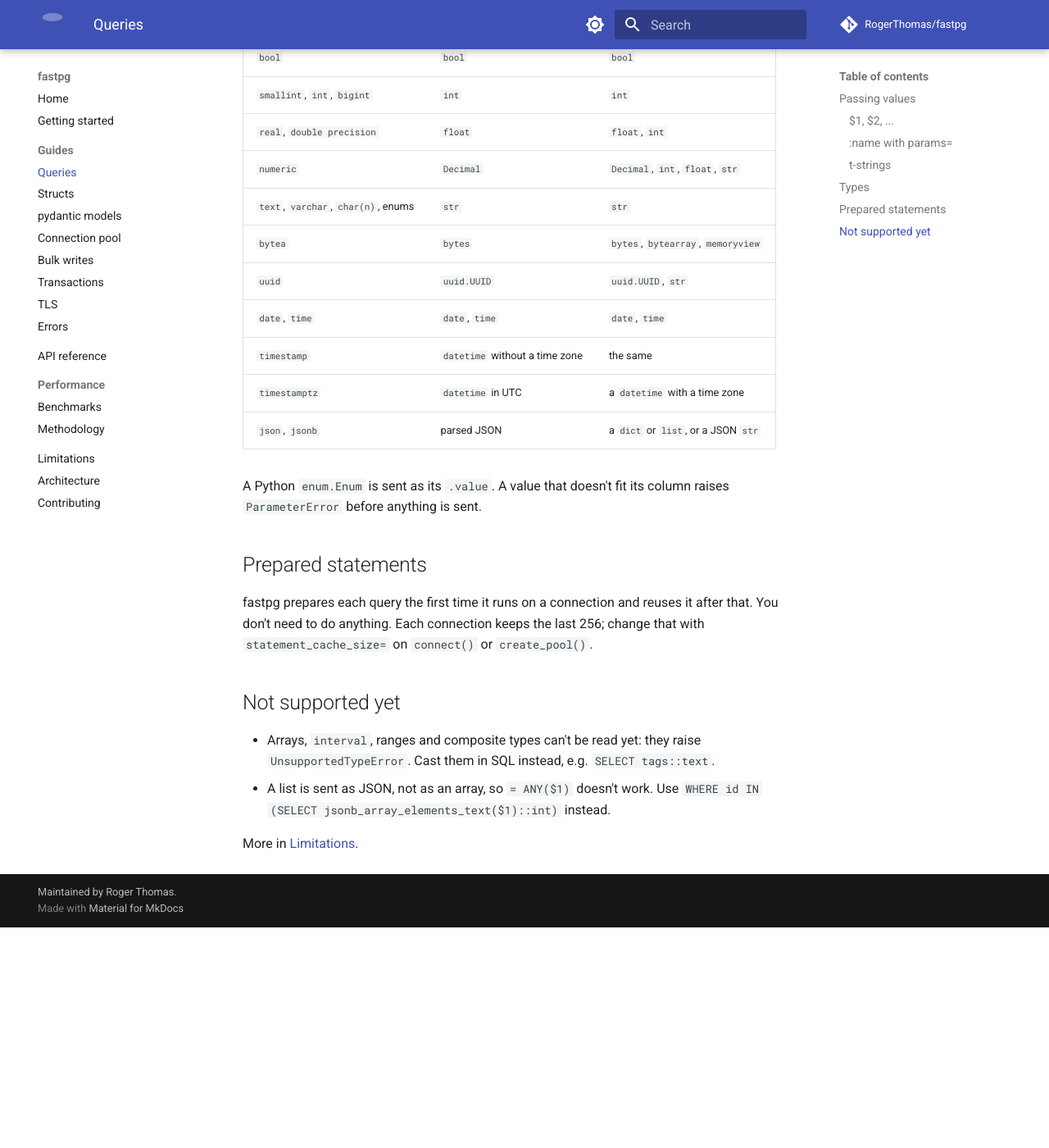
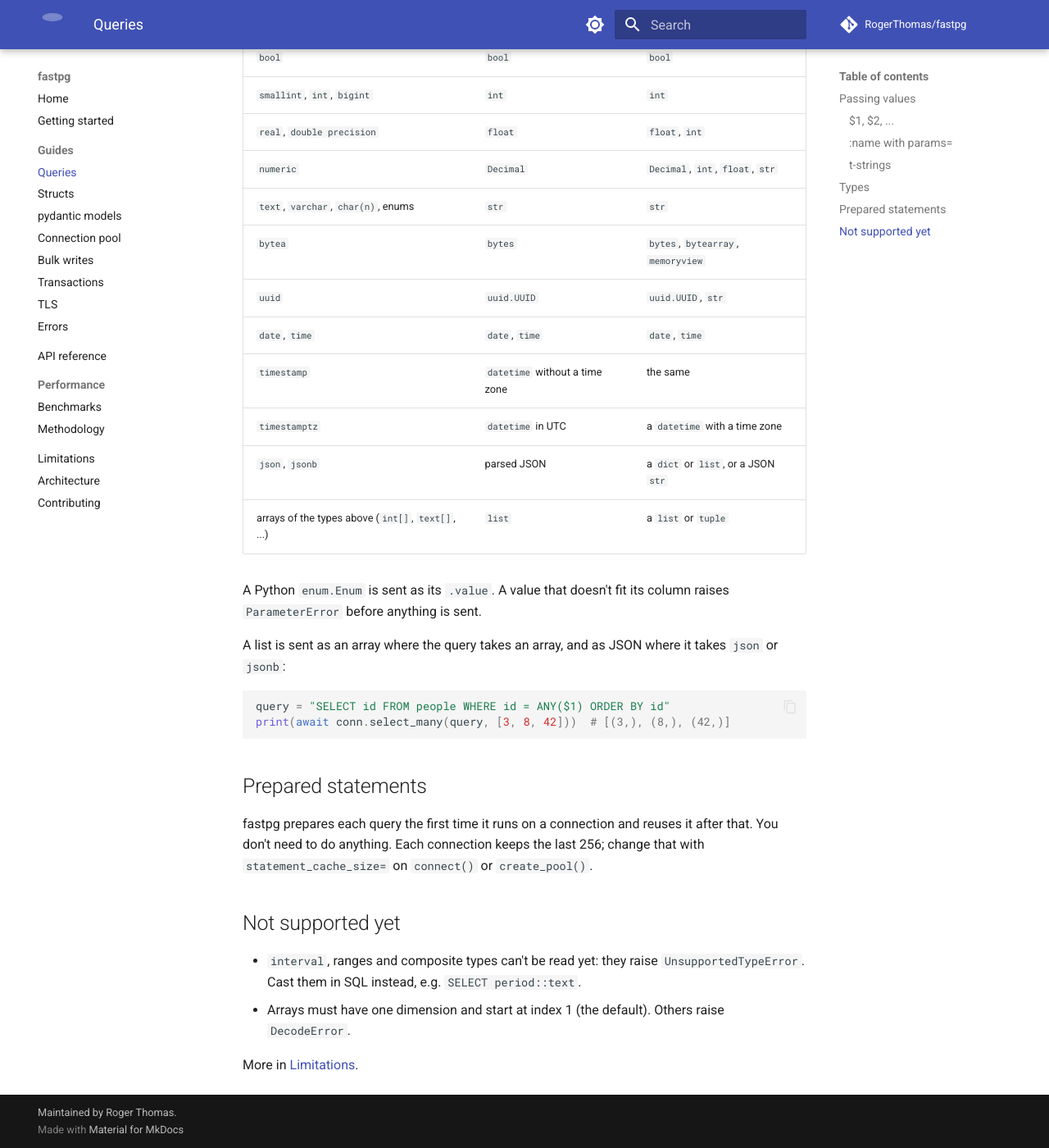
Before and after one commit to RogerThomas/fastpg, an MkDocs documentation site: the page built from docs/guide/queries.md, in a window 1280 px wide and 1400 px high, scrolled down 2126 px. Shown: the whole window at 82% size. Built offline with MkDocs 1.6.1 and Material for MkDocs 9.7.7, drawn with Linux system fonts in a browser that asks for light colours; comment, search, counter and statistics services are not loaded; before the commit the page ends 3257 px from its top, so only the background shows below that.

Commit message:
docs: arrays in the types table and the Structs guide; drop the arrays limitation

````diff
--- a/docs/guide/queries.md
+++ b/docs/guide/queries.md
@@ -108,9 +108,18 @@ print(rows)  # [(52, 70), (53, 71)]
 | `timestamp` | `datetime` without a time zone | the same |
 | `timestamptz` | `datetime` in UTC | a `datetime` with a time zone |
 | `json`, `jsonb` | parsed JSON | a `dict` or `list`, or a JSON `str` |
+| arrays of the types above (`int[]`, `text[]`, ...) | `list` | a `list` or `tuple` |
 
 A Python `enum.Enum` is sent as its `.value`.
 A value that doesn't fit its column raises `ParameterError` before anything is sent.
+
+A list is sent as an array where the query takes an array, and as JSON where it takes
+`json` or `jsonb`:
+
+```python
+query = "SELECT id FROM people WHERE id = ANY($1) ORDER BY id"
+print(await conn.select_many(query, [3, 8, 42]))  # [(3,), (8,), (42,)]
+```
 
 ## Prepared statements
 
@@ -121,10 +130,10 @@ or `create_pool()`.
 
 ## Not supported yet
 
-* Arrays, `interval`, ranges and composite types can't be read yet: they raise
+* `interval`, ranges and composite types can't be read yet: they raise
   `UnsupportedTypeError`.
-  Cast them in SQL instead, e.g. `SELECT tags::text`.
-* A list is sent as JSON, not as an array, so `= ANY($1)` doesn't work.
-  Use `WHERE id IN (SELECT jsonb_array_elements_text($1)::int)` instead.
+  Cast them in SQL instead, e.g. `SELECT period::text`.
+* Arrays must have one dimension and start at index 1 (the default).
+  Others raise `DecodeError`.
 
 More in [Limitations](../limitations.md).
````
Also changed, not shown: docs/benchmarks.md (+1 -1 lines), docs/guide/structs.md (+22 -0 lines), docs/limitations.md (+2 -3 lines).
